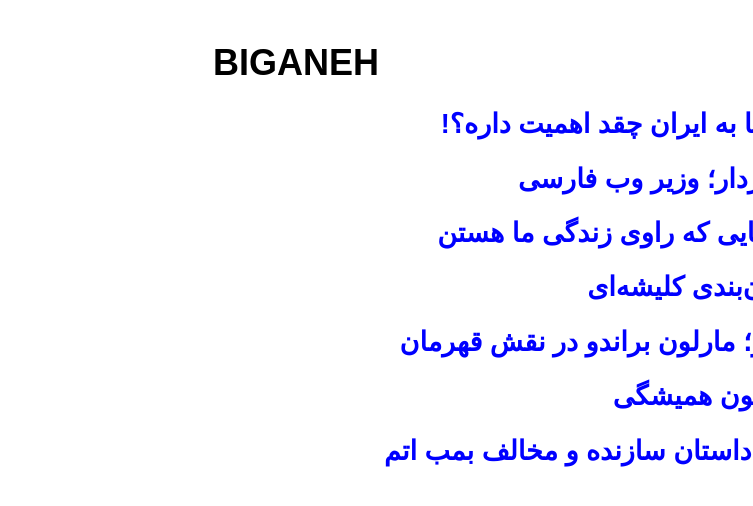
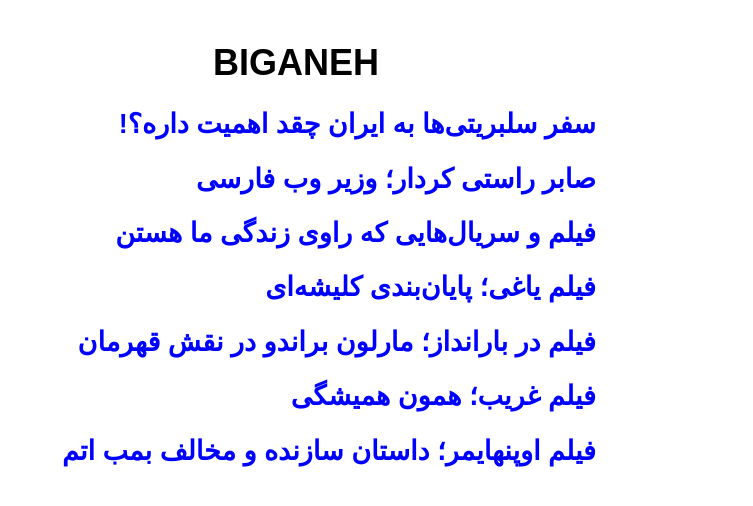
Before and after one commit to darkblog/darkblog.github.io, a Jekyll site: the page built from index.html, in a window 1280 px wide. Shown: the top 506 px of the page, without its empty margins (527-1280 px from the left). Built offline with Jekyll 4.4.1, drawn with Linux system fonts in a browser that asks for light colours.

Commit message:
Update index.html

```diff
--- a/index.html
+++ b/index.html
@@ -8,7 +8,7 @@
 <title>BIGANEH</title>
 <meta name="description" content="BIGANEH">
 <meta name="viewport" content="width=device-width">
-<style>body{font-family:sans-serif;font-size:large;font-weight:bold;margin:auto;padding:1em}a{text-decoration:none;color:blue}h1{text-align:center}</style>
+<style>body{font-family:sans-serif;font-size:large;font-weight:bold;margin:auto;padding:1em;max-width:600px}a{text-decoration:none;color:blue}h1{text-align:center}</style>
 </head>
 <body>
 <h1>BIGANEH</h1>
```
